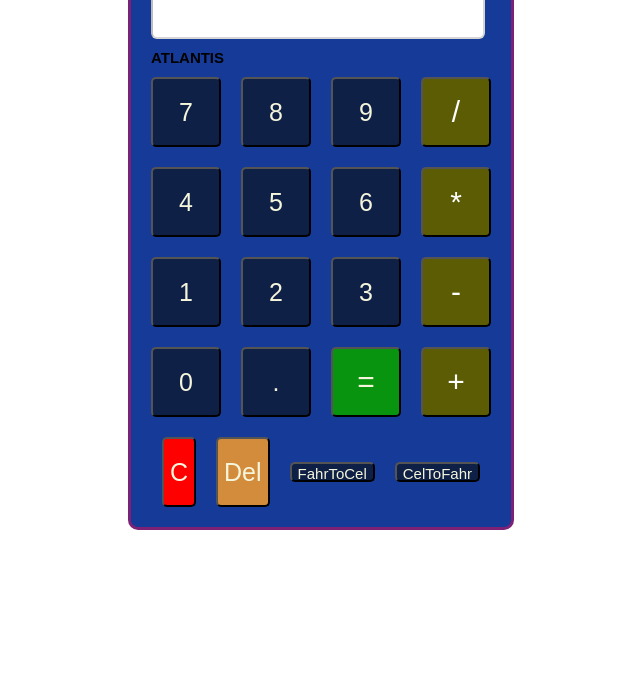
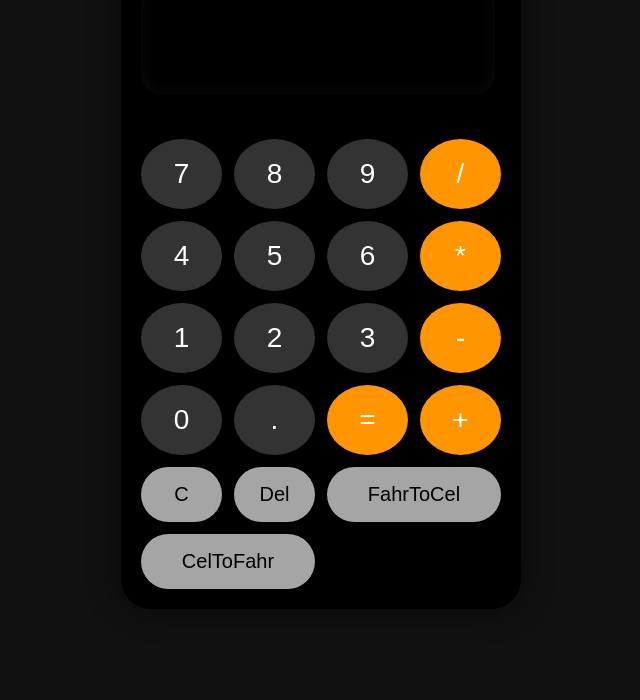
Before and after one commit to olobaniyi-robert1/calculator, a plain HTML site: page index.html in a window 1280 px wide. Shown: the part 100-800 px from the top of the page, without its empty margins (319-959 px from the left). Drawn offline with Linux system fonts and the light colour scheme.

Commit message:
Redesigned to look like an IOS calculator app

```diff
--- a/style.css
+++ b/style.css
@@ -1,89 +1,121 @@
+     /* ---------- GLOBAL ---------- */
 body {
-            /* background-image: linear-gradient(rgba(44, 38, 38, 0.438), rgba(28, 28, 37, 0.315)), url(calculate.PNG); */
-            background-size: cover;
-            font-family: Arial, Helvetica, sans-serif;
+    background: #111;
+    font-family: -apple-system, BlinkMacSystemFont, "San Francisco", Arial, sans-serif;
     display: flex;
     justify-content: center;
     align-items: center;
-            /* height: 100vh;
-            width: 100%; */
-
+    padding: 20px;
 }
 
+/* ---------- CALCULATOR ---------- */
 .calculator {
-            background-color: rgb(22, 58, 151);
+    background: #000;
     padding: 20px;
-            border-radius: 10px;
-            max-width: 340px;
-            max-height: 600px;
-            /* height: 100vh; */
-            /* width: 100%; */
-            border: solid rgba(255, 0, 76, 0.438);
-
-        }
-/* 340px */
-        .display {
-            width: 310px;
-            height: 50px;
-            background-color: white;
-            font-size: 30px;
-            text-align: right;
-            font-weight: bold;
-            padding: 10px;
-            margin-bottom: 10px;
-            border-radius: 6px;
-
-
+    border-radius: 30px;
+    width: 100%;
+    max-width: 360px;
+    box-shadow: 0 0 30px rgba(0,0,0,0.6);
 }
 
+/* ---------- DISPLAY ---------- */
+.display {
+    width: 90%;
+    height: 80px;
+    background: black;
+    color: white;
+    font-size: 40px;
+    text-align: right;
+    padding: 15px;
+    border-radius: 20px;
+    border: none;
+    box-shadow: inset 0 0 15px rgba(255,255,255,0.05);
+}
+
+/* ---------- BUTTON GRID ---------- */
 .buttons {
-            display: flex;
-            flex-wrap: wrap;
-            gap: 20px;
-            margin-top: 10px;
-            justify-content: center;
-            align-items: center;
+    display: grid;
+    grid-template-columns: repeat(4, 1fr);
+    gap: 12px;
+    margin-top: 25px;
+}
 
+/* ---------- BASE BUTTON STYLE ---------- */
+button {
+    height: 70px;
+    font-size: 28px;
+    border-radius: 50%;
+    border: none;
+    cursor: pointer;
+    background: #333;
+    color: white;
+    transition: 0.15s;
+}
+
+/* Button tap effect */
+button:active {
+    transform: scale(0.92);
+    opacity: 0.85;
+}
+
+/* ---------- OPERATORS (orange) ---------- */
+.operator {
+    background: #ff9500;
+    color: white;
+}
+
+.operator:active {
+    background: #d67c00;
+}
+
+/* ---------- CLEAR, DEL, TEMP ---------- */
+.clear, .del, .celsuis {
+    background: #a5a5a5;
+    color: black;
+}
+
+/* Make special buttons pill-shaped */
+.clear, .del, .celsuis {
+    border-radius: 40px;
+    font-size: 20px;
+    height: 55px;
+}
+
+/* Temperature buttons full-width row */
+.celsuis {
+    grid-column: span 2;
+}
+
+/* ---------- EQUAL BUTTON ---------- */
+.equal {
+    background: #ff9500;
+    color: white;
+}
+
+/* ---------- RESPONSIVE ---------- */
+@media (max-width: 400px) {
+    .calculator {
+        padding: 15px;
+        border-radius: 20px;
     }
 
     button {
-            width: 70px;
-            height: 70px;
-            cursor: pointer;
-            background-color: rgb(15, 32, 70);
-            color: beige;
-            font-size: 25px;
-            border-radius: 5px;
-           /* border: 20px solid rgb(15, 32, 70); */
+        height: 60px;
+        font-size: 22px;
     }
 
-        button:hover {
-            background-color: rgba(114, 64, 95, 0.685);
+    .display {
+        font-size: 32px;
+        height: 65px;
+    }
 }
 
-        .clear {
-            width: auto;
-            background-color: red;
+@media (max-width: 300px) {
+    button {
+        height: 55px;
+        font-size: 20px;
+    }
 }
 
-        .del {
-            width: auto;
-            background-color: rgb(211, 140, 59);
-        }
 
-        .operator {
-            text-align: center;
-            background-color: rgb(92, 92, 5);
-            font-size: 30px;
-            color: white;
-        }
-
-        .equal {
-            background-color: rgb(8, 148, 15);
-            font-size: 30px;
-        }
-        .celsuis {
-            width: auto;
-           height: 20px;
-            font-size: 15px;
-        }
+/* --------the ios style from atlantis-------- */
```
Lines whose indentation alone changed are shown as unchanged.
